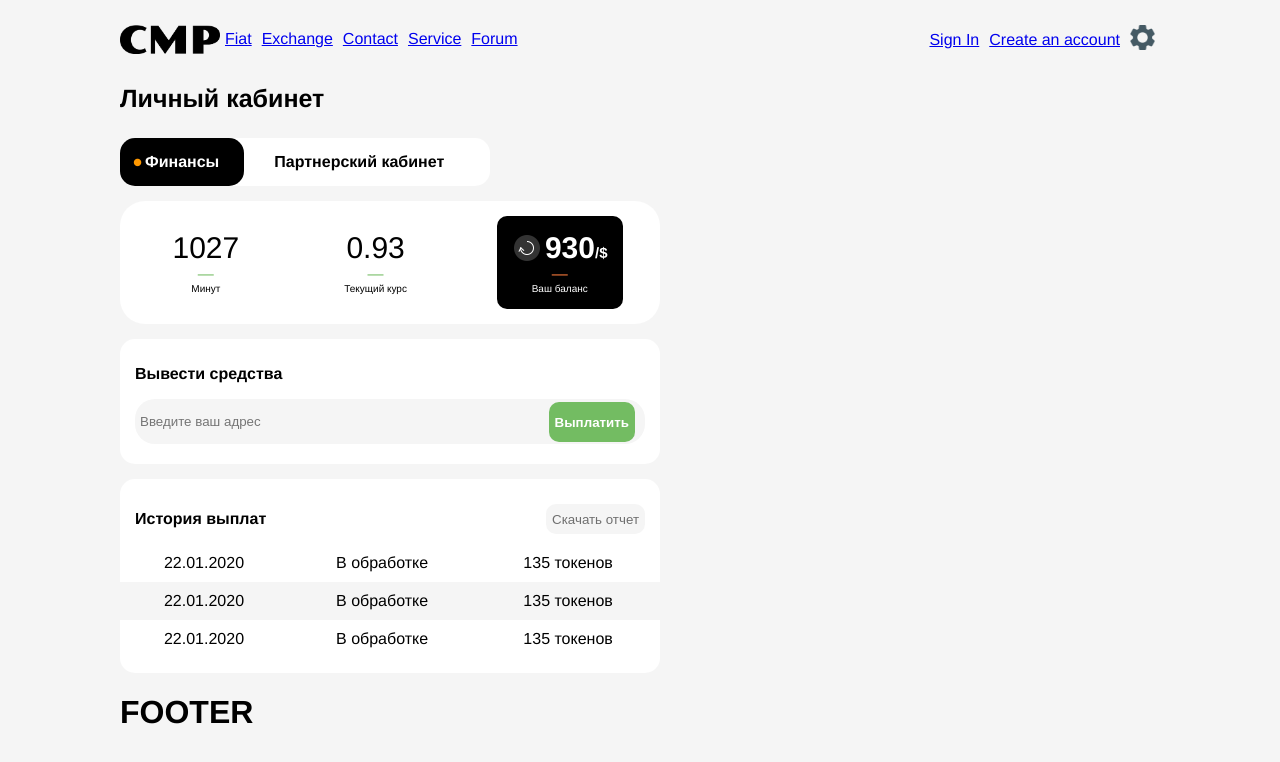
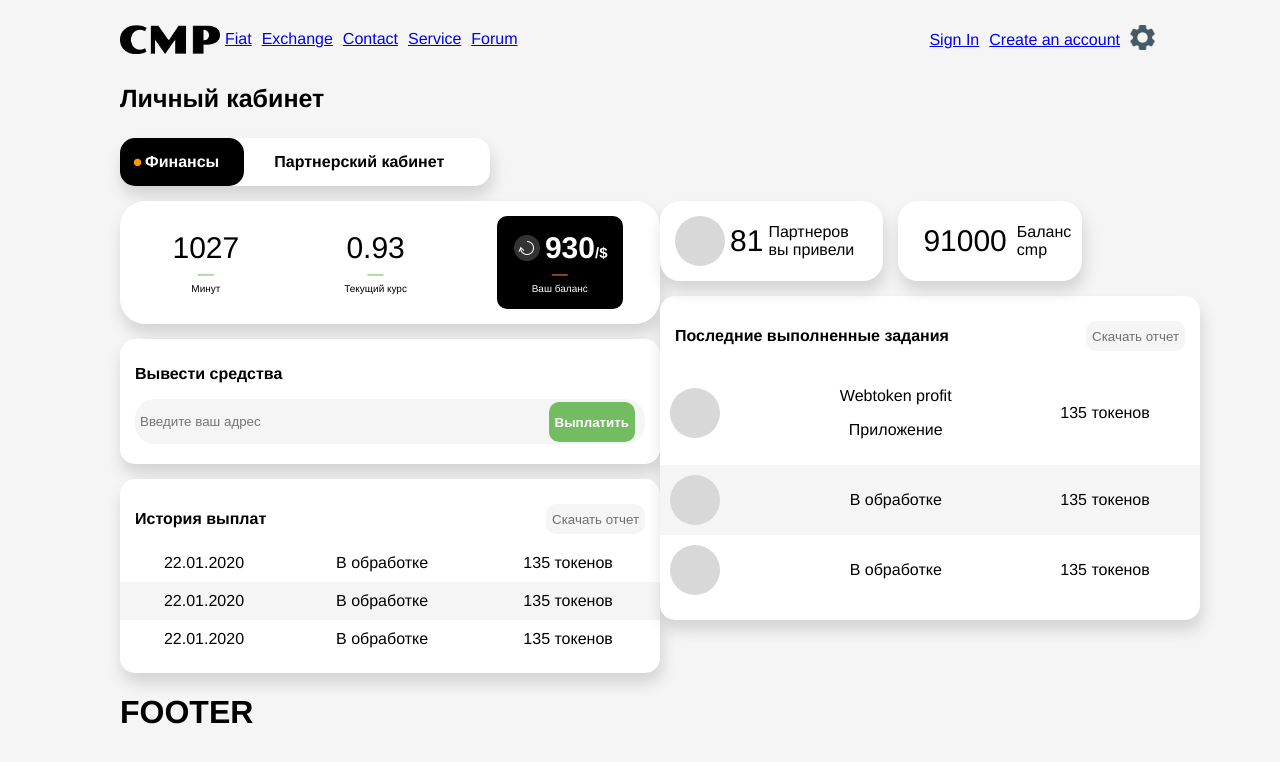
Before and after one commit to AntonGG/cmp, a React app: page /lk/balance in a window 1280 px wide. Shown: the top 762 px of the page. Built offline with nearby package versions, Linux system fonts and the light colour scheme.

Commit message:
refactoring

```diff
--- a/src/components/PersonalArea/PersonalArea.jsx
+++ b/src/components/PersonalArea/PersonalArea.jsx
@@ -4,14 +4,24 @@ import Menu from "./Menu";
 import PayoutHistory from "./PayoutHistory";
 import WithdrawFunds from "./CashOut";
 import "../../sass/personalArea/personalArea.sass";
+import Partners from "./Partners";
+import LastCompletedTasks from "./LastCompletedTasks";
 const PersonalArea = () => {
   return (
     <div className="personal-area">
       <p className="title">Личный кабинет</p>
       <Menu type={true} />
-      <Balance />
-      <WithdrawFunds />
-      <PayoutHistory />
+      <div className="personal-area__body">
+        <div>
+          <Balance />
+          <WithdrawFunds />
+          <PayoutHistory />
+        </div>
+        <div>
+          <Partners />
+          <LastCompletedTasks />
+        </div>
+      </div>
     </div>
   );
 };
--- a/src/sass/personalArea/balance.sass
+++ b/src/sass/personalArea/balance.sass
@@ -5,6 +5,7 @@
     width: 540px
     border-radius: 25px
     margin-bottom: 15px
+    box-shadow: 2px 10px 16px 0px rgba(0,0,0,0.14)
     div
         display: flex
         flex-direction: column
--- a/src/sass/personalArea/cashOut.sass
+++ b/src/sass/personalArea/cashOut.sass
@@ -6,6 +6,7 @@
     padding-top: 10px
     padding-bottom: 15px
     margin-bottom: 15px
+    box-shadow: 2px 10px 16px 0px rgba(0,0,0,0.14)
     p
         margin-left: 15px
         font-weight: bold
--- a/src/sass/personalArea/menu.sass
+++ b/src/sass/personalArea/menu.sass
@@ -6,6 +6,7 @@
     width: 370px
     border-radius: 15px
     margin-bottom: 15px
+    box-shadow: 2px 10px 16px 0px rgba(0,0,0,0.14)
 
 .menu-tab
     margin-right: 5px
--- a/src/sass/personalArea/payoutHistory.sass
+++ b/src/sass/personalArea/payoutHistory.sass
@@ -4,6 +4,7 @@
     border-radius: 15px
     padding-top: 15px
     padding-bottom: 15px
+    box-shadow: 2px 10px 16px 0px rgba(0,0,0,0.14)
 
 .payout-history__title
     font-weight: bold
--- a/src/sass/personalArea/personalArea.sass
+++ b/src/sass/personalArea/personalArea.sass
@@ -1,3 +1,11 @@
 .title
     font-weight: bold
     font-size: 25px
+
+.personal-area
+    display: flex
+    flex-direction: column
+
+.personal-area__body
+    display: flex
+    justify-content: space-between
```
